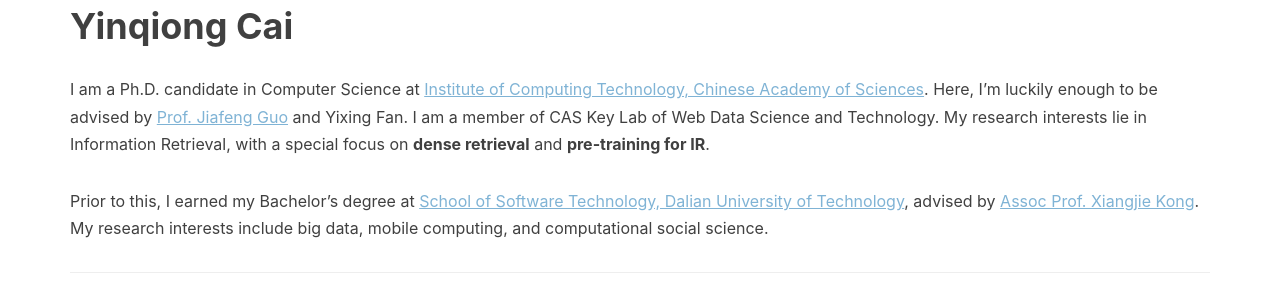
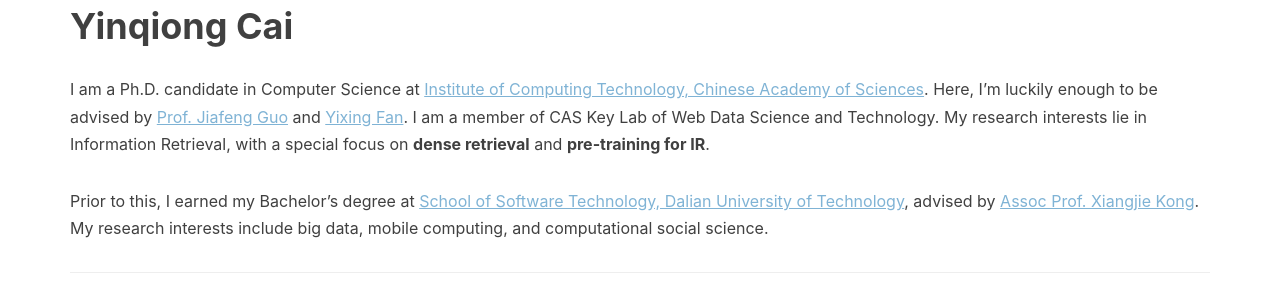
Before and after one commit to caiyinqiong/caiyinqiong.github.io, a Jekyll site: the page built from resume.html, in a window 1280 px wide. Shown: the part 261-555 px from the top of the page. Built offline with Jekyll 4.4.1, drawn with Linux system fonts in a browser that asks for light colours; nearby versions of some CDN libraries; comment, search, counter and statistics services are not loaded.

Commit message:
Update resume.html

```diff
--- a/resume.html
+++ b/resume.html
@@ -25,7 +25,7 @@
 <div class="container">
 
 <h1>Yinqiong Cai</h1>
-<p> I am a Ph.D. candidate in Computer Science at <a href="http://www.ict.ac.cn/" style="color:#7FB3D5;text-decoration:underline">Institute of Computing Technology, Chinese Academy of Sciences</a>. Here, I’m luckily enough to be advised by <a href="http://www.bigdatalab.ac.cn/~gjf/" style="color:#7FB3D5;text-decoration:underline">Prof. Jiafeng Guo</a> and Yixing Fan. I am a member of CAS Key Lab of Web Data Science and Technology. My research interests lie in Information Retrieval, with a special focus on <strong>dense retrieval</strong> and <strong>pre-training for IR</strong>.</p>
+<p> I am a Ph.D. candidate in Computer Science at <a href="http://www.ict.ac.cn/" style="color:#7FB3D5;text-decoration:underline">Institute of Computing Technology, Chinese Academy of Sciences</a>. Here, I’m luckily enough to be advised by <a href="http://www.bigdatalab.ac.cn/~gjf/" style="color:#7FB3D5;text-decoration:underline">Prof. Jiafeng Guo</a> and <a href="http://www.bigdatalab.ac.cn/~fanyixing/" style="color:#7FB3D5;text-decoration:underline">Yixing Fan</a>. I am a member of CAS Key Lab of Web Data Science and Technology. My research interests lie in Information Retrieval, with a special focus on <strong>dense retrieval</strong> and <strong>pre-training for IR</strong>.</p>
 <p> Prior to this, I earned my Bachelor’s degree at <a href="https://ssdut.dlut.edu.cn/" style="color:#7FB3D5;text-decoration:underline">School of Software Technology, Dalian University of Technology</a>, advised by <a href="http://thealphalab.org/xjkong/" style="color:#7FB3D5;text-decoration:underline">Assoc Prof. Xiangjie Kong</a>. My research interests include big data, mobile computing, and computational social science.
 
 <section>
```
